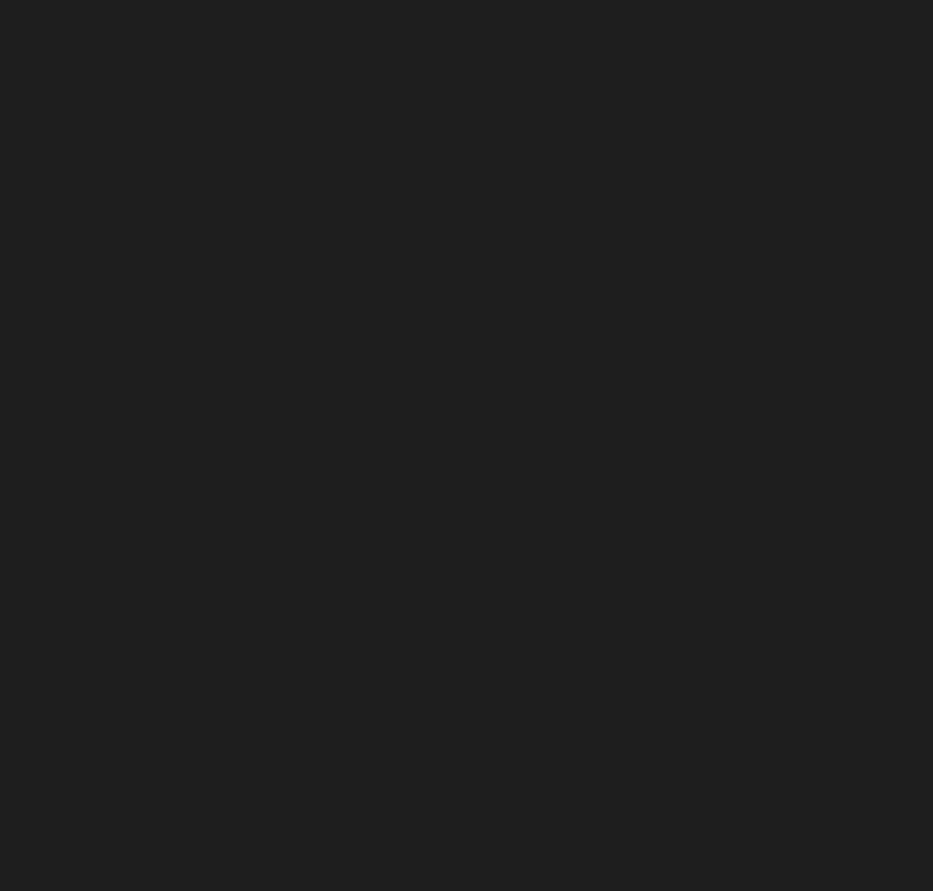
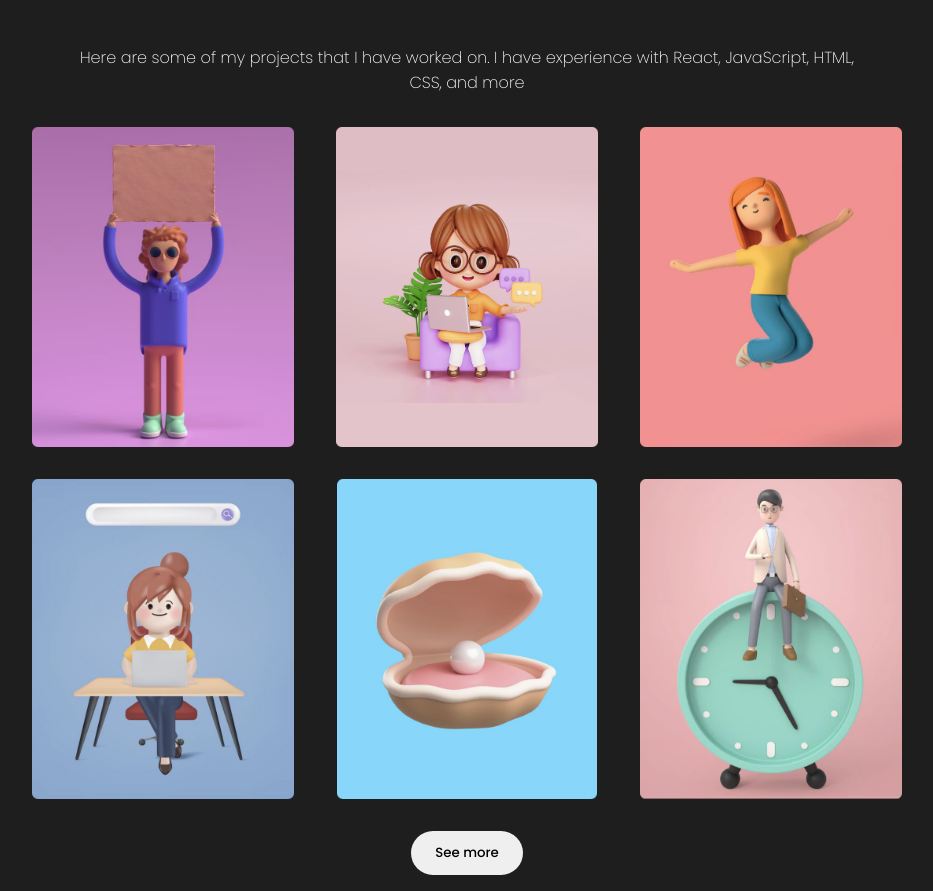
Before and after one commit to Madjob23/portfolio, a React (Create React App) app: page / in a window 1280 px wide. Shown: the part 1652-2543 px from the top of the page, without its empty margins (173-1106 px from the left). Before the commit the page ends 1537 px from the top, so only its background shows below. Built offline with nearby package versions, Linux system fonts and the light colour scheme.

Commit message:
Define and style projects section

```diff
--- a/src/components/Projects/projects.css
+++ b/src/components/Projects/projects.css
@@ -0,0 +1,48 @@
+#projects {
+    margin: 0 auto;
+    padding: 0 1rem;
+    max-width: 75rem;
+    width: 100vw;
+    height: fit-content;
+    display: flex;
+    flex-direction: column;
+    justify-content: center;
+    align-items: center;
+    gap: 1rem;
+}
+
+.projectsTitle {
+    font-size: 3rem;
+    font-weight: 600;
+    padding-top: 3rem;
+    margin-bottom: 1.5rem;
+}
+
+.projectsDescription {
+    text-align: center;
+    font-size: 1rem;
+    font-weight: 200;
+    max-width: 50rem;
+    margin-bottom: 1rem;
+}
+
+.projectImgs {
+    display: flex;
+    flex-wrap: wrap;
+    justify-content: center;
+    align-items: center;
+    row-gap: 2rem;
+}
+
+.projectImg {
+    object-fit: contain;
+    height: 20rem;
+    width: 19rem;
+}
+
+.projectsBtn {
+    margin:1rem 0;
+    padding: 0.75rem 1.5rem;
+    border: none;
+    border-radius: 2rem;
+}
--- a/src/components/Projects/projects.js
+++ b/src/components/Projects/projects.js
@@ -1,10 +1,31 @@
 import React from 'react';
 import "./projects.css";
+import Project1 from "../../assets/portfolio-1.png"
+import Project2 from "../../assets/portfolio-2.png"
+import Project3 from "../../assets/portfolio-3.png"
+import Project4 from "../../assets/portfolio-4.png"
+import Project5 from "../../assets/portfolio-5.png"
+import Project6 from "../../assets/portfolio-6.png"
 
 const Projects = () => {
   return (
     <section id="projects">
-
+        <h2 className="projectsTitle">My Portfolio</h2>
+        <p className="projectsDescription">
+            Here are some of my projects that I have worked on.
+            I have experience with React, JavaScript, HTML, CSS, and more
+        </p>
+        <div className="projectImgs">
+            <img src={Project1} alt="" className="projectImg" />
+            <img src={Project2} alt="" className="projectImg" />
+            <img src={Project3} alt="" className="projectImg" />
+            <img src={Project4} alt="" className="projectImg" />
+            <img src={Project5} alt="" className="projectImg" />
+            <img src={Project6} alt="" className="projectImg" />
+        </div>
+        <button className="projectsBtn">
+            See more
+        </button>
     </section>
   )
 }
```
